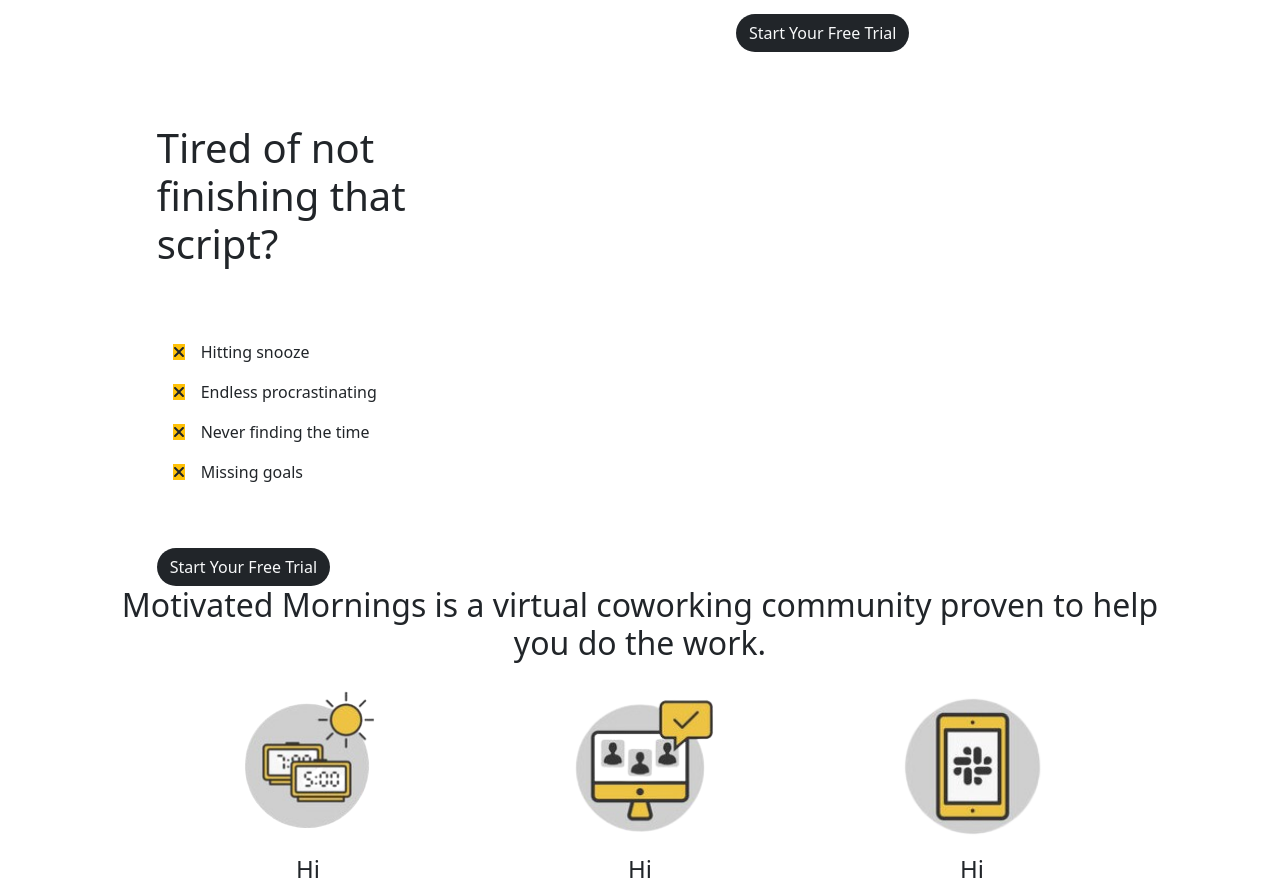
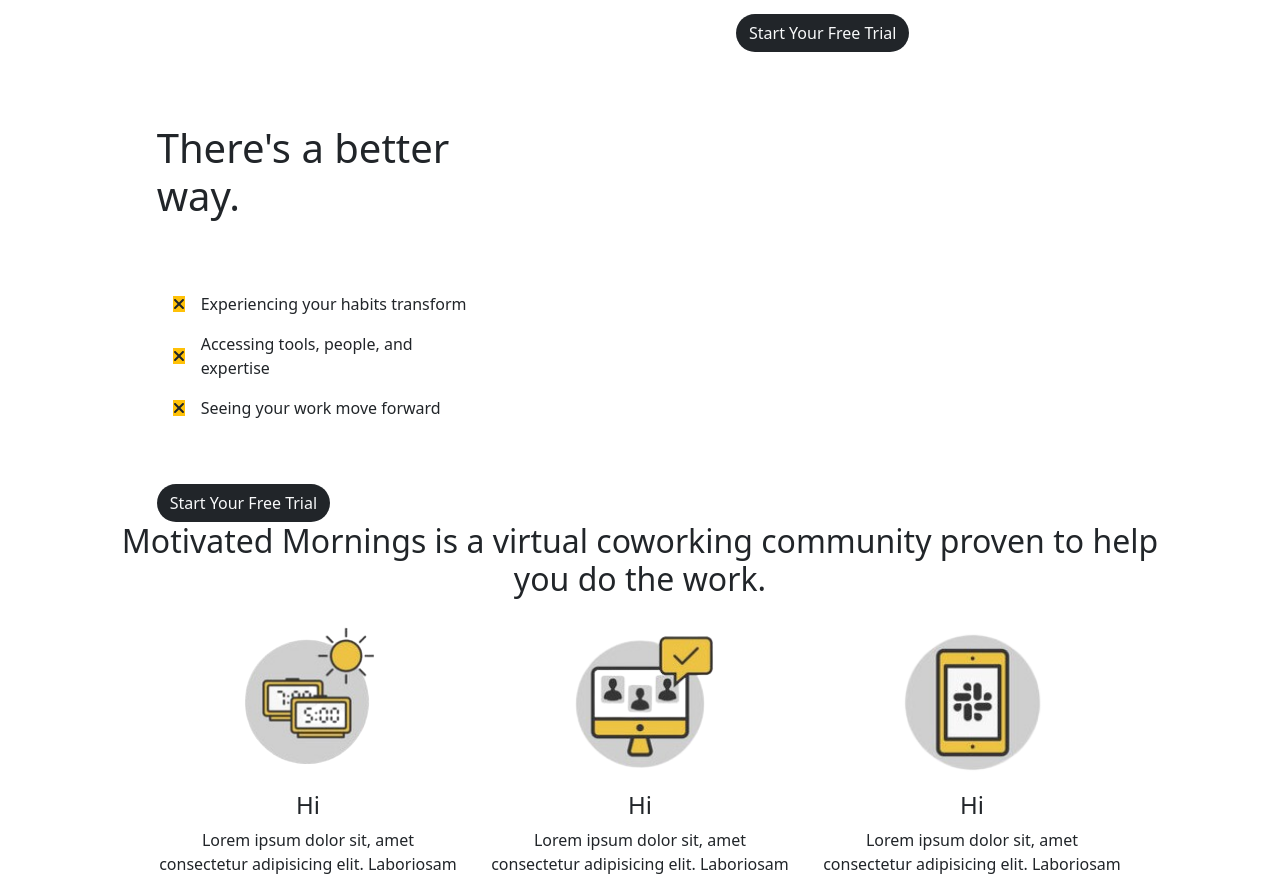
Before and after one commit to Ajith369369/motivated-mornings-frontend, a React (Vite) app: page / in a window 1280 px wide. Shown: the part 1142-2022 px from the top of the page. Built offline with nearby package versions, Linux system fonts and the light colour scheme.

Commit message:
Add text.

```diff
--- a/src/components/Header.jsx
+++ b/src/components/Header.jsx
@@ -125,24 +125,24 @@
           <div className="row">
             <div className="col-md-1"></div>
             <div className="col-md-4">
-            <div className="px-5">
-                <h1>Tired of not finishing that script?</h1>
+              <div className="px-5">
+                <h1>There's a better way.</h1>
                 <div className="py-5 ms-3">
                   <div className="d-flex justify-content-start align-items-center my-3">
                     <FontAwesomeIcon icon={faXmark} className="bg-warning" />
-                    <p className="m-0 ms-3">Hitting snooze</p>
+                    <p className="m-0 ms-3">
+                      Experiencing your habits transform
+                    </p>
                   </div>
                   <div className="d-flex justify-content-start align-items-center my-3">
                     <FontAwesomeIcon icon={faXmark} className="bg-warning" />
-                    <p className="m-0 ms-3">Endless procrastinating</p>
+                    <p className="m-0 ms-3">
+                      Accessing tools, people, and expertise
+                    </p>
                   </div>
                   <div className="d-flex justify-content-start align-items-center my-3">
                     <FontAwesomeIcon icon={faXmark} className="bg-warning" />
-                    <p className="m-0 ms-3">Never finding the time</p>
-                  </div>
-                  <div className="d-flex justify-content-start align-items-center my-3">
-                    <FontAwesomeIcon icon={faXmark} className="bg-warning" />
-                    <p className="m-0 ms-3">Missing goals</p>
+                    <p className="m-0 ms-3">Seeing your work move forward</p>
                   </div>
                 </div>
                 <div className="d-flex justify-content-start align-items-center">
```
